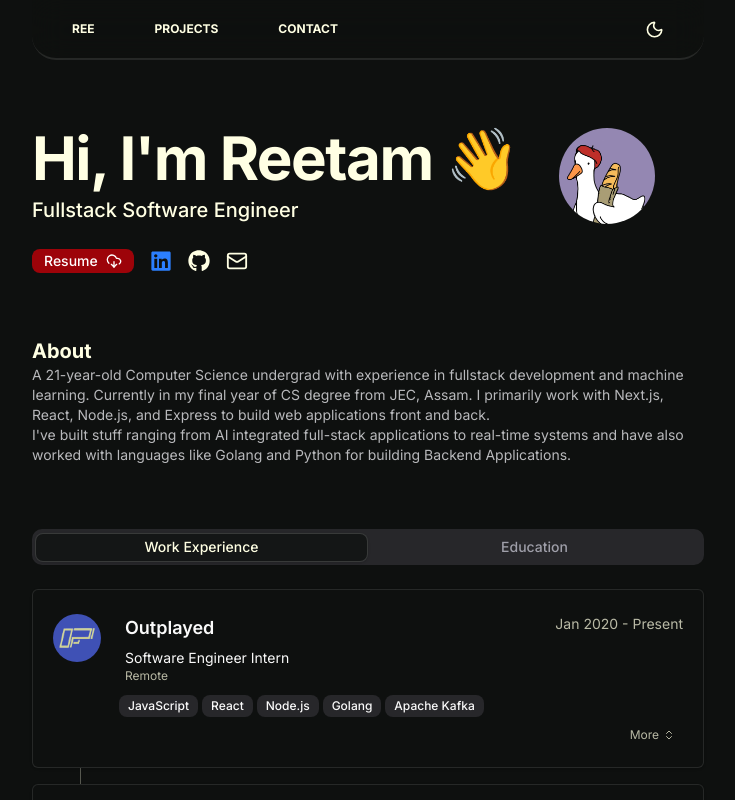
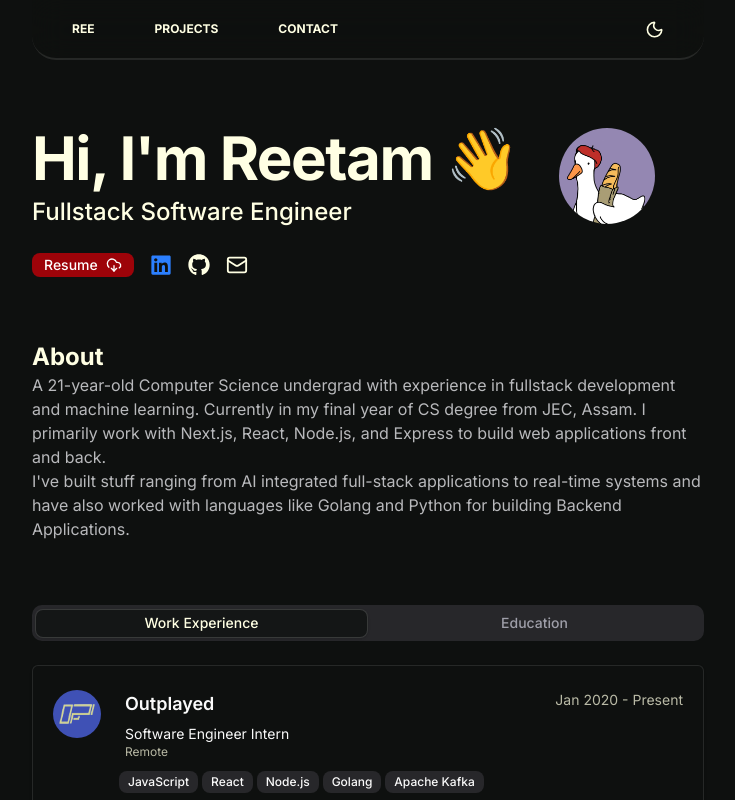
Before and after one commit to ReetamBG/Portfolio-V2, a Next.js app: page / in a window 1280 px wide. Shown: the top 800 px of the page, without its empty margins (272-1007 px from the left). Built offline with nearby package versions, Linux system fonts and the light colour scheme.

Commit message:
Changed the colours a bit

```diff
--- a/src/components/HeroSection.tsx
+++ b/src/components/HeroSection.tsx
@@ -18,7 +18,7 @@ const HeroSection = () => {
             <h1 className="text-4xl sm:text-6xl tracking-tight font-bold sm:whitespace-nowrap">
               Hi, I&apos;m Reetam 👋
             </h1>
-            <p className="my-2 text-base sm:text-xl font-medium">
+            <p className="my-2 text-base sm:text-2xl font-medium">
               Fullstack Software Engineer
             </p>
             {/* Socials and Resume */}
@@ -59,8 +59,8 @@ const HeroSection = () => {
         </div>
         {/* About section */}
         <div className="mt-16">
-          <h3 className="font-bold text-xl">About</h3>
-          <p className="text-sm text-primary/80">
+          <h3 className="font-bold text-xl sm:text-2xl">About</h3>
+          <p className="text-sm sm:text-base text-primary/80">
             A 21-year-old Computer Science undergrad with experience in
             fullstack development and machine learning. Currently in my final
             year of CS degree from JEC, Assam. I primarily work with Next.js,
```
